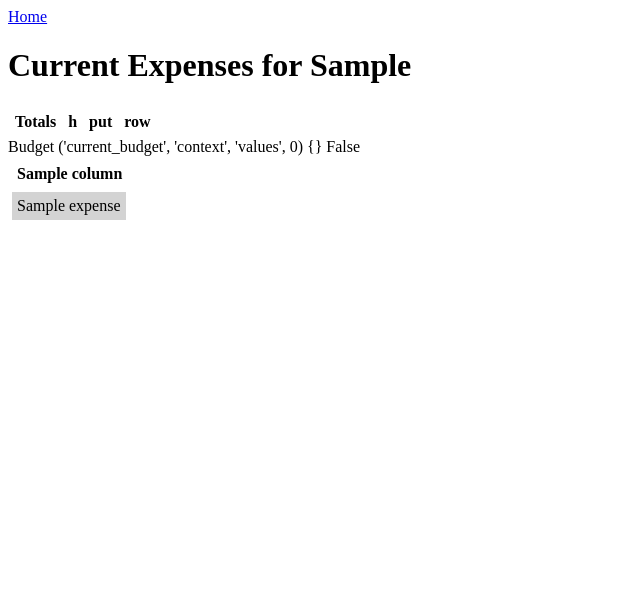
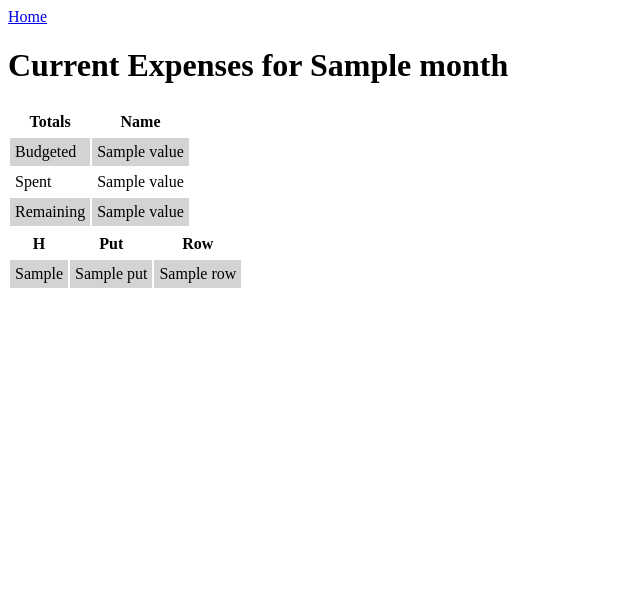
Before and after one commit to packardjc2024/budget_app, a Flask app: template templates/index.html in a window 1280 px wide. Shown: the top 591 px of the page, without its empty margins (0-640 px from the left). Run offline with Flask 3, Linux system fonts and the light colour scheme; the template is opened without the code that fills it: most values are stand-ins (such as "Sample title", 1, 10 or a date in 2020); lists and menus that the app fills with data are empty; parts of the project's set-up code (start-up, migrations or seed data) failed here and were passed over.

Commit message:
models finished and home page working

```diff
--- a/main.py
+++ b/main.py
@@ -1,34 +1,23 @@
 from flask import Flask, render_template, request, redirect, url_for
 from models import Budget, Expense, BudgetModel, ExpenseModel
 from datetime import datetime
-
-budget_model = BudgetModel()
-expense_model = ExpenseModel()
-current_date = datetime.now()
-current_budget_month = current_date.strftime("%-m/%Y")
-current_budget = budget_model.get_budget(current_budget_month)
-expense_columns = expense_model.get_columns()
-expense_displays = expense_model.get_display_columns()
-budget_table = {"Budget": current_budget,
-                "Spent": None,
-                "Remaining": None,}
 
 
 app = Flask(__name__)
 
 @app.route("/", methods=["POST", "GET"])
 def home():
+    current_date = datetime.now()
+    current_budget_month = current_date.strftime("%-m/%Y")
+    budget_model = BudgetModel()
+    expense_model = ExpenseModel()
+
     if request.method == "GET":
-        expenses = expense_model.get_all(current_budget_month)
-        context = {"expenses": expenses,
-                   "current_budget": current_budget,
-                   "current_budget_month": current_budget_month,
-                   "columns": expense_columns,
-                   "column_display_names": expense_displays}
-        return render_template("index.html", context=context)
+        current_budget = budget_model.get_budget(current_budget_month)
+        budget_summary = current_budget.calc_budget()
+        return render_template("index.html", context=budget_summary)
 
 
-###### work on budget class/model for calc totals
 ###### display those calculated totals on home page
 ##### clear up table where headers arent lined up with rows
 
--- /dev/null
+++ b/static/styles.css
@@ -0,0 +1,11 @@
+.grey{
+    background-color: lightgrey;
+    border-collapse: collapse;
+}
+td, th {
+    padding: 5px;
+}
+
+table {
+    display: block;
+}
--- a/templates/index.html
+++ b/templates/index.html
@@ -2,17 +2,7 @@
 <html>
 <head>
     <title>Expenses</title>
-    <style>
-        .grey{
-            background-color: lightgrey;
-            border-collapse: collapse;
-        }
-        td, th {
-            padding: 5px;
-        }
-
-    </style>
-
+    <link rel="stylesheet" type="text/css" href="{{ url_for('static', filename='styles.css') }}">
 </head>
 <body>
     <div class="nav_bar">
@@ -20,7 +10,7 @@
     </div>
 
 
-    <h1>Current Expenses for {{ context["current_budget_month"] }}</h1>
+    <h1>Current Expenses for {{ context["month"] }}</h1>
 
     {% block add_expense %}
     {% endblock %}
@@ -31,49 +21,50 @@
     {% block edit_expense %}
     {% endblock %}
 
-    <table style="display:block;">
+    <table>
         <thead>
             <tr>
                 <th>Totals</th>
-                {% for column in context["current_budget"].__dict__.keys() %}
-                {% if column != "budget_month" %}
-                <th>{{ column }}</th>
-                {% endif %}
+                {% for key in context["budgeted"].keys() %}
+                <th>{{ key.replace("_", " ").title() }}</th>
                 {% endfor %}
             </tr>
         </thead>
         <tbody>
-
-        </tbody>
-    </table>
-        <tr>
-            <td>Budget</td>
-            {% for key, value in context["current_budget"].__dict__.items() %}
-            {% if key != "budget_month" %}
-            <td>{{ value }}</td>
-            {% endif %}
-            {% endfor %}
-        </tr>
-
-
-    <table>
-        <thead style="display: block">
-        <tr>
-            {% for column in context["column_display_names"] %}
-            <th>{{ column }}</th>
-            {% endfor %}
-        </tr>
-        </thead>
-
-        <tbody style="display:block; overflow-y:auto; height:400px; width:100%;">
-        {% for expense in context["expenses"] %}
-            {% if expense['expense_id'] % 2 == 0 %}
+            {% for key in ("budgeted", "spent", "remaining") %}
+            {% if loop.index % 2 == 0 %}
             {% set i = "white" %}
             {% else %}
             {% set i = "grey" %}
             {% endif %}
         <tr class="{{ i }}">
-            {% for column in context["columns"] %}
+            <td>{{ key.replace("_", " ").title()  }}</td>
+            {% for value in context[key].values() %}
+            <td>{{ value }}</td>
+            {% endfor %}
+        </tr>
+        {% endfor %}
+        </tbody>
+    </table>
+
+    <table>
+        <thead>
+        <tr>
+            {% for key in context["expenses"][0].__dict__.keys() %}
+            <th>{{ key.replace("_", " ").title() }}</th>
+            {% endfor %}
+        </tr>
+        </thead>
+
+        <tbody>
+        {% for expense in context["expenses"] %}
+            {% if loop.index % 2 == 0 %}
+            {% set i = "white" %}
+            {% else %}
+            {% set i = "grey" %}
+            {% endif %}
+        <tr class="{{ i }}">
+            {% for column in expense.__dict__.keys() %}
             <td>{{ expense[column] }}</td>
             {% endfor %}
             <!-- <td><form action="/delete" method="POST"><button name="expense_id" type="Submit" value="{{ expense['expense_id'] }}">Delete</button></form></td>
```
Also changed, not shown: database.py (+0 -7 lines), models.py (+5 -3 lines).
